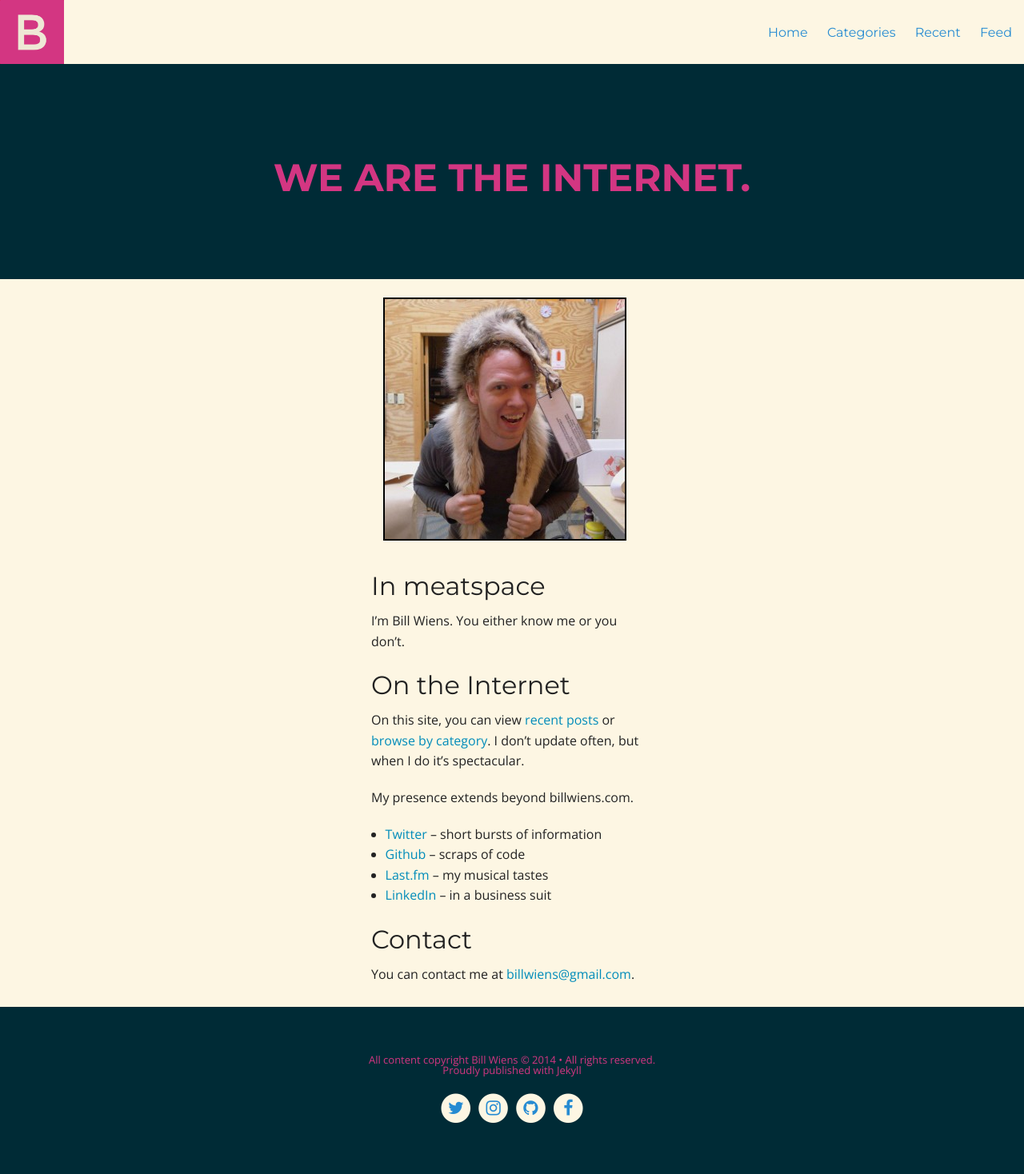
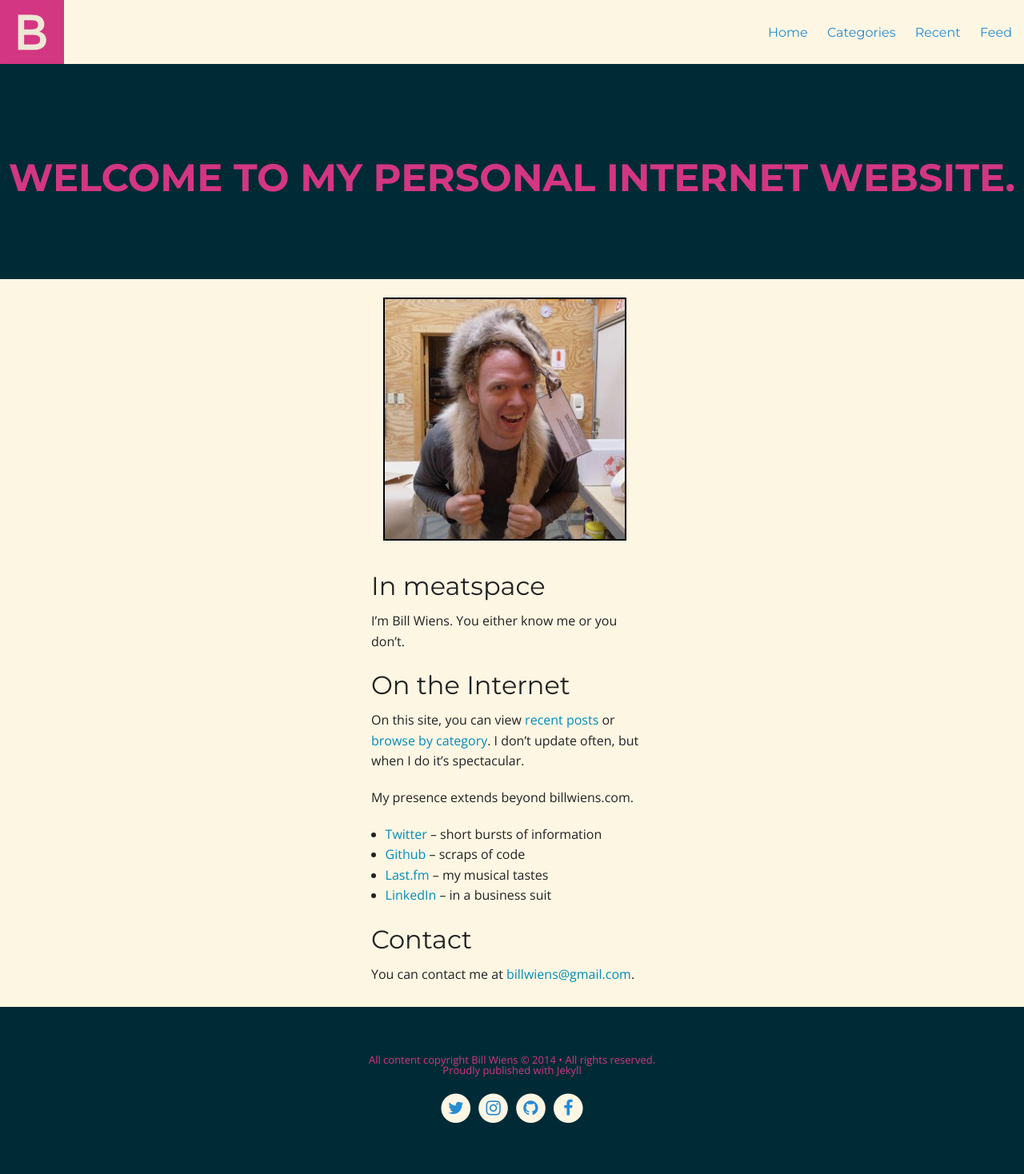
Before and after one commit to billputer/billwiens.com, a Jekyll site: the page built from index.md, in a window 1280 px wide. Shown: the whole page at 80% size. Built offline with Jekyll 4.4.1, drawn with Linux system fonts in a browser that asks for light colours; nearby versions of some CDN libraries.

Commit message:
Newer, better site motto.

```diff
--- a/_config.yml
+++ b/_config.yml
@@ -2,7 +2,7 @@
 title: billwiens.com
 email: billwiens@gmail.com
 description: >
-  We are the Internet.
+  Welcome to my personal Internet website.
 baseurl: ""
 url: "http://127.0.0.1:4000"
 logo: logo.png
```
